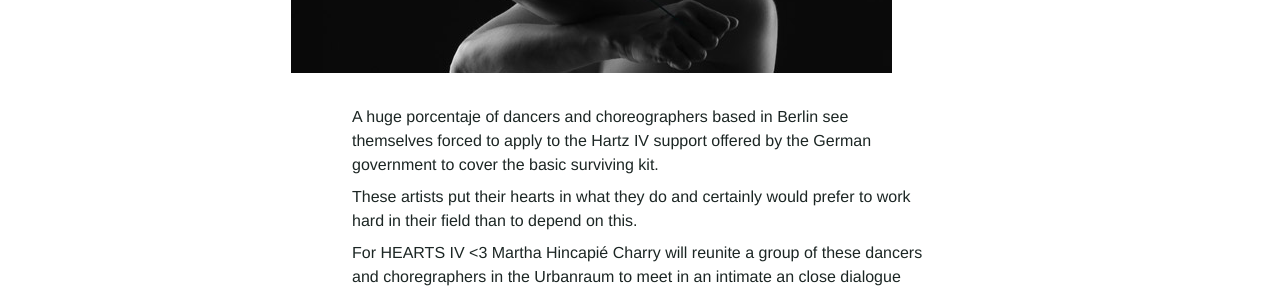
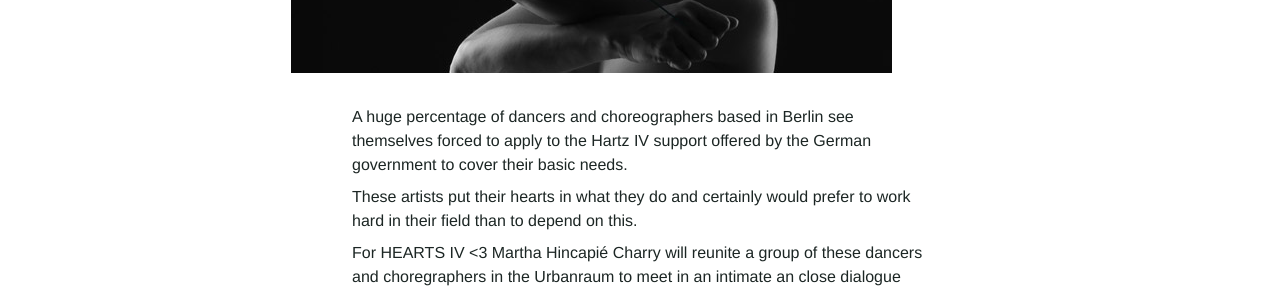
Before and after one commit to Kriesse/urbanraum, a Jekyll site: the page built from _events/2016-05-29-hearts-iv.md, in a window 1280 px wide. Shown: the part 698-990 px from the top of the page. Built offline with Jekyll 4.4.1, drawn with Linux system fonts in a browser that asks for light colours; nearby versions of some CDN libraries.

Commit message:
text update

```diff
--- a/_events/2016-05-29-hearts-iv.md
+++ b/_events/2016-05-29-hearts-iv.md
@@ -21,7 +21,7 @@ language_en:
 language_de:
 
 description_en: |
-  A huge porcentaje of dancers and choreographers based in Berlin see themselves forced to apply to the Hartz IV support offered by the German government to cover the basic surviving kit.
+  A huge percentage of dancers and choreographers based in Berlin see themselves forced to apply to the Hartz IV support offered by the German government to cover their basic needs.
 
   These artists put their hearts in what they do and certainly would prefer to work hard in their field than to depend on this.
 
@@ -33,7 +33,7 @@ description_en: |
 
 
 description_de: |
-  A huge porcentaje of dancers and choreographers based in Berlin see themselves forced to apply to the Hartz IV support offered by the German government to cover the basic surviving kit.
+  A huge percentage of dancers and choreographers based in Berlin see themselves forced to apply to the Hartz IV support offered by the German government to cover their basic needs.
 
   These artists put their hearts in what they do and certainly would prefer to work hard in their field than to depend on this.
 
```
